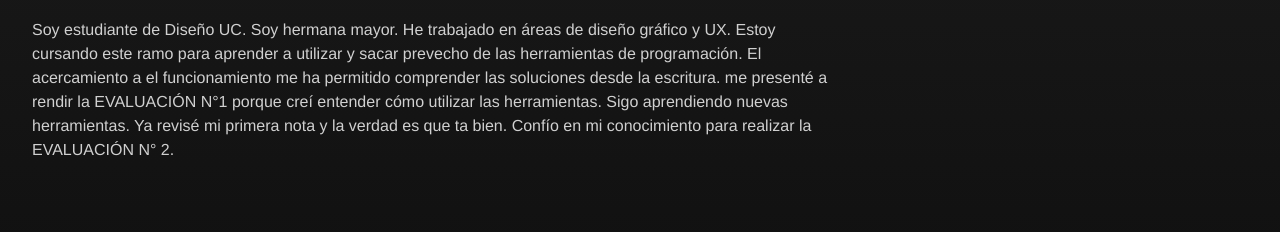
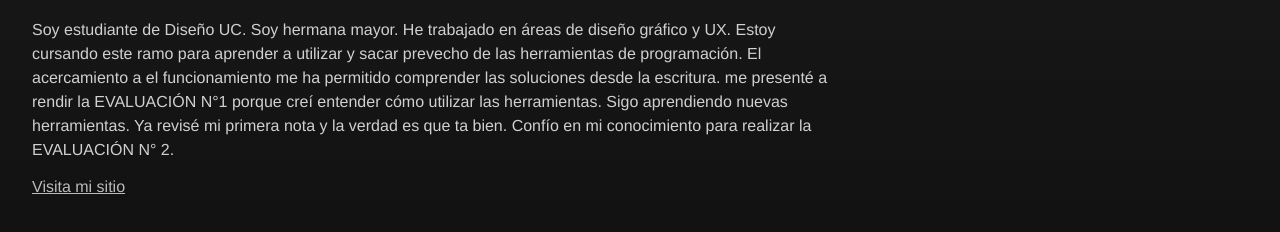
Before and after one commit to conyln/dno096-09, a plain HTML site: page about.html in a window 1280 px wide. Shown: the part 542-774 px from the top of the page. Drawn offline with Linux system fonts and the light colour scheme.

Commit message:
Update about.html
commit

```diff
--- a/about.html
+++ b/about.html
@@ -14,7 +14,10 @@
         <main>
             <h2>SOBRE MI</h2>
             <img src="https://avatars.githubusercontent.com/u/126725554?v=4" alt="imagen_about_met">
+            <!-- Mover el enlace debajo de la imagen -->
+
             <p>Soy estudiante de Diseño UC. Soy hermana mayor. He trabajado en áreas de diseño gráfico y UX. Estoy cursando este ramo para aprender a utilizar y sacar prevecho de las herramientas de programación. El acercamiento a el funcionamiento me ha permitido comprender las soluciones desde la escritura. me presenté a rendir la EVALUACIÓN N°1 porque creí entender cómo utilizar las herramientas. Sigo aprendiendo nuevas herramientas. Ya revisé mi primera nota y la verdad es que ta bien. Confío en mi conocimiento para realizar la EVALUACIÓN N° 2.</p>
+            <a href="https://www.ejemplo.com" target="_blank">Visita mi sitio</a>
         </main>
 
         <script>
```
